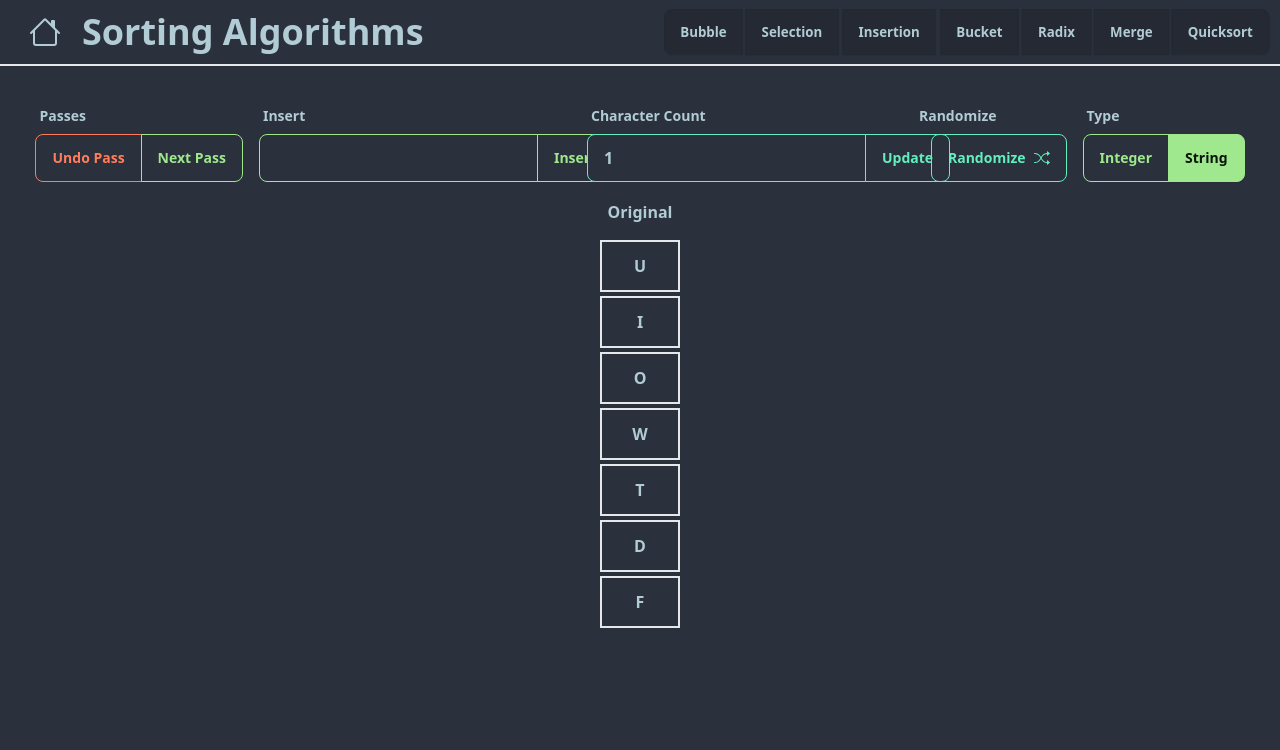
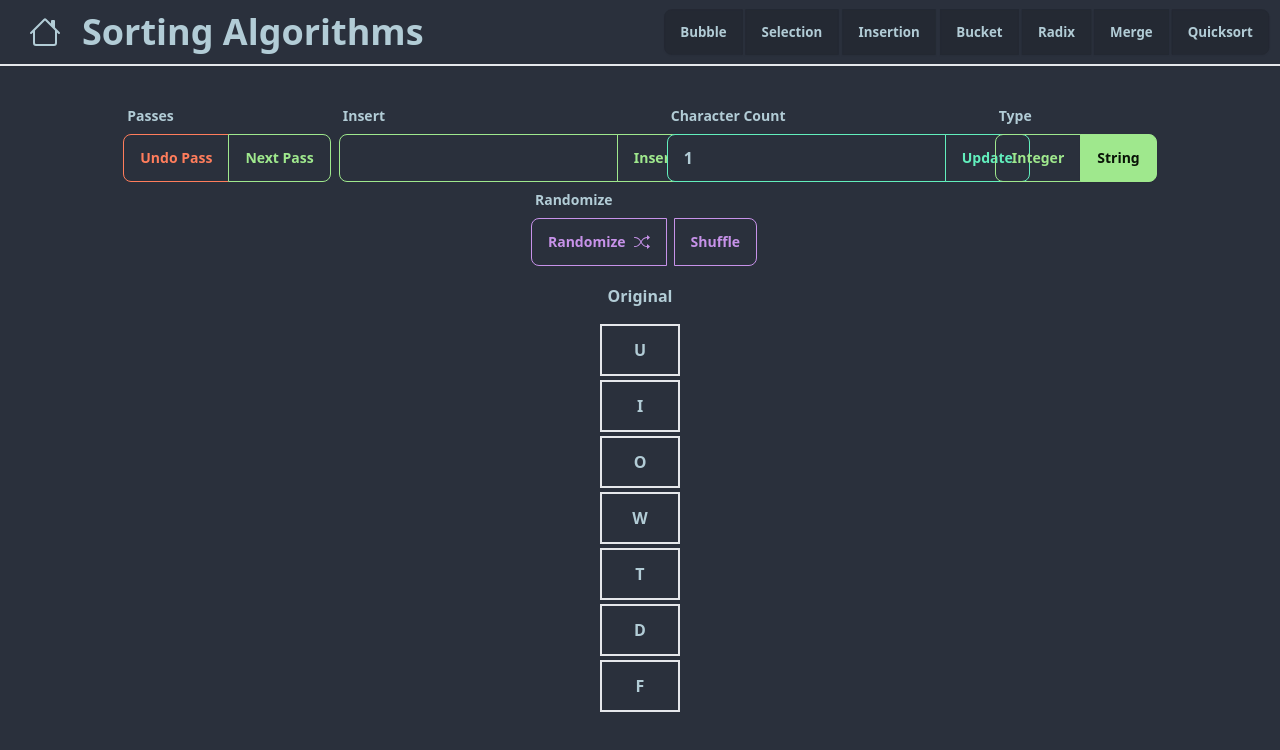
Before and after one commit to alexespejo/dsa-visualizer, a Svelte app: page /sorting_algo/radix_sort in a window 1280 px wide. Shown: the top 750 px of the page. Built offline with nearby package versions, Linux system fonts and the light colour scheme.

Commit message:
Radix Sort Shuffle Button

```diff
--- a/src/routes/SortingAlgorithms/RadixSort.svelte
+++ b/src/routes/SortingAlgorithms/RadixSort.svelte
@@ -74,7 +74,7 @@
   <Controls>
     <FormControl>
         <LabelInput>Passes</LabelInput>
-        <div class="join mr-2">
+        <div class="join">
             <button class="btn join-item btn-secondary btn-outline" on:click={() => {
                 if (indexOfPass > 0) {
                     indexOfPass--;
@@ -141,27 +141,6 @@
         </div>
     </FormControl>
    <FormControl>
-    <LabelInput>Randomize</LabelInput>
-    <button class="btn btn-success btn-outline ml-4 mr-2" on:click={() => createBuckets()}
-     >Randomize <svg
-      xmlns="http://www.w3.org/2000/svg"
-      width="16"
-      height="16"
-      fill="currentColor"
-      class="bi bi-shuffle"
-      viewBox="0 0 16 16"
-     >
-      <path
-       fill-rule="evenodd"
-       d="M0 3.5A.5.5 0 0 1 .5 3H1c2.202 0 3.827 1.24 4.874 2.418.49.552.865 1.102 1.126 1.532.26-.43.636-.98 1.126-1.532C9.173 4.24 10.798 3 13 3v1c-1.798 0-3.173 1.01-4.126 2.082A9.6 9.6 0 0 0 7.556 8a9.6 9.6 0 0 0 1.317 1.918C9.828 10.99 11.204 12 13 12v1c-2.202 0-3.827-1.24-4.874-2.418A10.6 10.6 0 0 1 7 9.05c-.26.43-.636.98-1.126 1.532C4.827 11.76 3.202 13 1 13H.5a.5.5 0 0 1 0-1H1c1.798 0 3.173-1.01 4.126-2.082A9.6 9.6 0 0 0 6.444 8a9.6 9.6 0 0 0-1.317-1.918C4.172 5.01 2.796 4 1 4H.5a.5.5 0 0 1-.5-.5"
-      />
-      <path
-       d="M13 5.466V1.534a.25.25 0 0 1 .41-.192l2.36 1.966c.12.1.12.284 0 .384l-2.36 1.966a.25.25 0 0 1-.41-.192m0 9v-3.932a.25.25 0 0 1 .41-.192l2.36 1.966c.12.1.12.284 0 .384l-2.36 1.966a.25.25 0 0 1-.41-.192"
-      />
-     </svg></button
-    >
-   </FormControl>
-   <FormControl>
     <LabelInput>Type</LabelInput>
     <div class="join">
      <button
@@ -178,6 +157,37 @@
        createBuckets();
       }}>String</button
      >
+    </div>
+   </FormControl>
+   <FormControl>
+    <LabelInput>Randomize</LabelInput>
+    <div class="join">
+        <button class="btn btn-accent btn-outline join-item mr-2" on:click={() => createBuckets()}
+         >Randomize <svg
+          xmlns="http://www.w3.org/2000/svg"
+          width="16"
+          height="16"
+          fill="currentColor"
+          class="bi bi-shuffle"
+          viewBox="0 0 16 16"
+         >
+          <path
+           fill-rule="evenodd"
+           d="M0 3.5A.5.5 0 0 1 .5 3H1c2.202 0 3.827 1.24 4.874 2.418.49.552.865 1.102 1.126 1.532.26-.43.636-.98 1.126-1.532C9.173 4.24 10.798 3 13 3v1c-1.798 0-3.173 1.01-4.126 2.082A9.6 9.6 0 0 0 7.556 8a9.6 9.6 0 0 0 1.317 1.918C9.828 10.99 11.204 12 13 12v1c-2.202 0-3.827-1.24-4.874-2.418A10.6 10.6 0 0 1 7 9.05c-.26.43-.636.98-1.126 1.532C4.827 11.76 3.202 13 1 13H.5a.5.5 0 0 1 0-1H1c1.798 0 3.173-1.01 4.126-2.082A9.6 9.6 0 0 0 6.444 8a9.6 9.6 0 0 0-1.317-1.918C4.172 5.01 2.796 4 1 4H.5a.5.5 0 0 1-.5-.5"
+          />
+          <path
+           d="M13 5.466V1.534a.25.25 0 0 1 .41-.192l2.36 1.966c.12.1.12.284 0 .384l-2.36 1.966a.25.25 0 0 1-.41-.192m0 9v-3.932a.25.25 0 0 1 .41-.192l2.36 1.966c.12.1.12.284 0 .384l-2.36 1.966a.25.25 0 0 1-.41-.192"
+          />
+         </svg></button>
+         <button class="btn btn-accent btn-outline join-item"  on:click={() => {
+            for (let i = bucket.length - 1; i > 0; i--) {
+                const j = Math.floor(Math.random() * (i + 1));
+                [bucket[i], bucket[j]] = [bucket[j], bucket[i]];
+            }
+            updateBuckets();
+           }}>
+            Shuffle
+         </button>
     </div>
    </FormControl>
 </Controls>
```
